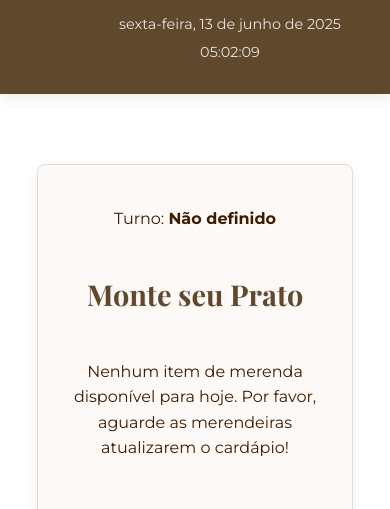
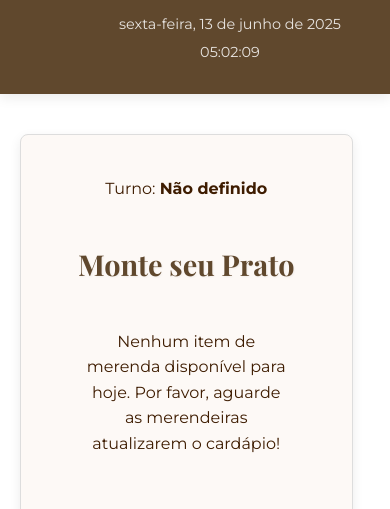
Before and after one commit to luisav10/bauzinho2.0, a plain HTML site: page index.html in a window 390 px wide. Shown: the part 271-780 px from the top of the page. Drawn offline with nearby package versions, Linux system fonts and the light colour scheme.

Commit message:
commit 10 13-06

```diff
--- a/index.html
+++ b/index.html
@@ -4,8 +4,8 @@
     <meta charset="UTF-8">
     <meta name="viewport" content="width=device-width, initial-scale=1.0">
     <title>Baú da Merenda Digital - Seu Prato</title>
+    <link rel="stylesheet" href="base.css">
     <link rel="stylesheet" href="variables.css">
-    <link rel="stylesheet" href="base.css">
     <link rel="stylesheet" href="main.css">
     <link rel="stylesheet" href="https://cdnjs.cloudflare.com/ajax/libs/font-awesome/6.5.2/css/all.min.css" integrity="sha512-SnH5WK+bZxgPHs44uWIX+LLJAJ9/2PkPKZ5QiAj6Ta86w+fsb2TkcmfRyVX3pBnMFcV7oQPJkl9QevSCWr3W6A==" crossorigin="anonymous" referrerpolicy="no-referrer" />
     <link href="https://fonts.googleapis.com/css2?family=Playfair+Display:wght@400;700&family=Montserrat:wght@400;500;600;700&display=swap" rel="stylesheet">
--- a/main.css
+++ b/main.css
@@ -68,7 +68,7 @@
     background-color: var(--secondary-color-dark); /* Cor mais escura no hover */
     color: var(--text-light); /* Texto branco no hover */
     transform: translateY(-2px); /* Efeito de "levantar" no hover */
-    box-shadow: var(--shadow-medium); /* Sombra mais pronunciada no hover */
+    box-shadow: var(--shadow-medium);
 }
 
 .logo-chic {
@@ -124,7 +124,7 @@
     width: 90%;
     max-width: 1200px;
     display: flex;
-    flex-direction: row; /* ALTERADO PARA ROW */
+    flex-direction: row;
     flex-wrap: wrap; /* Adicionado para quebrar a linha se não houver espaço */
     gap: 30px;
     justify-content: center;
@@ -132,31 +132,29 @@
     padding: 0 20px;
 }
 
-/* --- ALTERAÇÕES PARA ALINHAMENTO COMEÇAM AQUI --- */
+/* --- ALTERAÇÕES PARA ALINHAMENTO E TAMANHO COMEÇAM AQUI --- */
 
 .section-card {
-    background-color: var(--section-background-color); /* Cor de fundo para o card "Monte o seu prato" */
-    border: 1px solid var(--border-color); /* Borda cinza muito claro */
+    background-color: var(--section-background-color);
+    border: 1px solid var(--border-color);
     border-radius: var(--border-radius-soft);
     padding: 35px;
     box-shadow: var(--box-shadow-subtle);
     text-align: center;
-    flex: 1; /* Permite que o card se expanda e encolha dentro do flex container */
 
-    /* ***** ALTERAÇÃO SOLICITADA AQUI: AUMENTANDO A LARGURA MÍNIMA ***** */
-    min-width: 400px; /* Ajustado de 300px para 400px para ser mais larga */
+    /* Regras de largura para garantir um tamanho padrão */
+    width: 48%; /* Tenta ocupar quase metade da largura do main-content */
+    min-width: 900px; /* Largura MÍNIMA garantida (mesmo com pouco conteúdo) */
+    max-width: 1200px; /* Largura MÁXIMA para não ficar gigante em telas muito grandes */
 
     box-sizing: border-box;
 
     /* Propriedades para alinhar verticalmente e altura consistente */
     display: flex;
     flex-direction: column;
-    justify-content: flex-start;
+    justify-content: flex-start; /* Alinha o conteúdo ao topo do card */
     align-items: center;
-    min-height: 480px;
-
-    width: auto; /* Permite que ocupe a largura que precisar dentro do main-content */
-    max-width: 600px; /* Definindo uma largura máxima razoável para o card */
+    min-height: 480px; /* Garante uma altura mínima para o card */
 }
 
 /* Manter a largura máxima para auth-card se a ideia é que ele seja um popup ou box centralizado */
@@ -165,6 +163,8 @@
     margin: 40px auto; /* Centraliza a caixa de autenticação */
     padding: 40px; /* Mais padding para um visual mais "aberto" */
     min-height: auto; /* Não aplica min-height fixo para auth-card */
+    width: 90%; /* Ajuste para auth-card em telas maiores para ser mais flexível */
+    min-width: 300px; /* Largura mínima para auth-card */
 }
 
 .section-card h2 {
@@ -182,6 +182,9 @@
     gap: 25px;
     margin-bottom: 30px;
     width: 100%; /* Garante que ocupe a largura total disponível do .section-card */
+    max-width: calc(100% - 40px); /* Ajusta a largura máxima para quase 100% com padding */
+    padding: 0 20px; /* Adiciona padding lateral interno para os itens não colarem nas bordas */
+    box-sizing: border-box; /* Garante que o padding não aumente a largura total */
 }
 
 .item-merenda-chic {
@@ -417,7 +420,7 @@
     transform: translateY(-2px);
 }
 
-/* *** ALTERAÇÃO ANTERIOR AQUI: Botão de "Enviar Cardápio" para Verde *** */
+/* Botão de "Enviar Cardápio" para Verde */
 #enviar-cardapio-btn {
     background-color: var(--action-success); /* Cor verde para o botão de enviar */
     color: var(--text-light); /* Cor do texto branco */
@@ -428,7 +431,6 @@
     transform: translateY(-2px);
     box-shadow: var(--shadow-medium);
 }
-/* *** FIM DA ALTERAÇÃO ANTERIOR *** */
 
 /* NOVO: Estilo para a mensagem de turno ativo (será injetada dinamicamente) */
 #turno-ativo-display { /* Usando o ID do HTML que você me forneceu */
@@ -442,6 +444,14 @@
     align-items: center;
     height: 100%;
     box-sizing: border-box;
+
+    /* === NOVAS REGRAS PARA O TAMANHO DO #turno-ativo-display === */
+    width: 48%; /* Para seguir o mesmo padrão do .section-card, ocupa quase metade */
+    min-width: 450px; /* Largura MÍNIMA garantida */
+    max-width: 600px; /* Largura MÁXIMA */
+    margin: 0 auto; /* Centraliza ele no container pai, se necessário */
+    min-height: 480px; /* Garante que ele também tenha uma altura mínima consistente */
+    /* === FIM DAS NOVAS REGRAS === */
 }
 
 .turno-ativo-message-text { /* Esta é a classe do texto DENTRO do #turno-ativo-display */
@@ -460,7 +470,6 @@
 .turno-ativo-message-text strong {
     color: var(--secondary-color);
 }
-/* *** FIM DA NOVA ALTERAÇÃO DO TURNO ATIVO *** */
 
 /* Botão "Mudar Turno" no admin */
 .btn-chic.small-btn {
@@ -535,7 +544,7 @@
     justify-content: center;
 }
 
-/* CORREÇÃO AQUI: Garante que o canvas do gráfico seja responsivo dentro do seu container */
+/* Garante que o canvas do gráfico seja responsivo dentro do seu container */
 #finalMerendaChart {
     max-width: 100%;
     height: auto;
@@ -688,7 +697,6 @@
     margin-bottom: 0;
 }
 
-
 .cardapio-item-admin .item-info {
     flex-grow: 1;
     font-weight: 500;
@@ -751,7 +759,6 @@
     color: var(--primary-color);
     font-weight: 700;
 }
-
 
 /* Gráfico */
 .chart-container {
@@ -854,20 +861,30 @@
         flex-direction: column;
     }
 
+    /* === ALTERAÇÕES PARA O section-card E turno-ativo-display EM MOBILE === */
     .section-card {
         padding: 25px;
         min-width: unset; /* Remove min-width fixo em telas pequenas */
+        width: 95%; /* Ocupa a maior parte da tela em mobile */
+        max-width: 100%; /* Garante que não ultrapasse 100% */
+        min-height: auto; /* Remove min-height fixo em telas pequenas */
+    }
+
+    #turno-ativo-display {
+        min-width: unset;
         width: 95%;
         max-width: 100%;
         min-height: auto;
     }
+    /* === FIM DAS ALTERAÇÕES PARA MOBILE === */
 
     /* Ajustes para o auth-card e seções em telas menores */
-    .section-card.auth-card,
-    .section-card {
+    .section-card.auth-card {
         padding: 25px;
         margin: 30px auto;
         max-width: 90%;
+        width: 95%; /* Ajusta para preencher mais em telas pequenas */
+        min-width: unset; /* Remove min-width fixo para mobile */
     }
 
     .section-card h2 {
```
